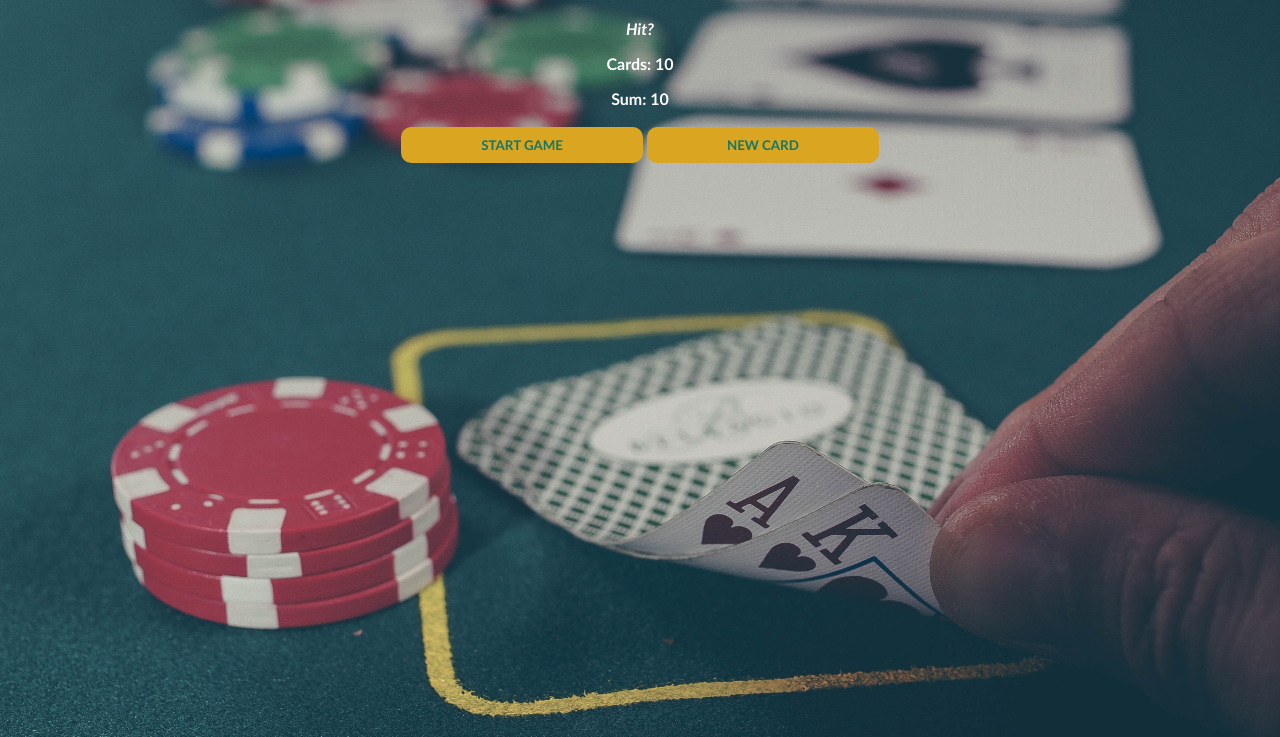
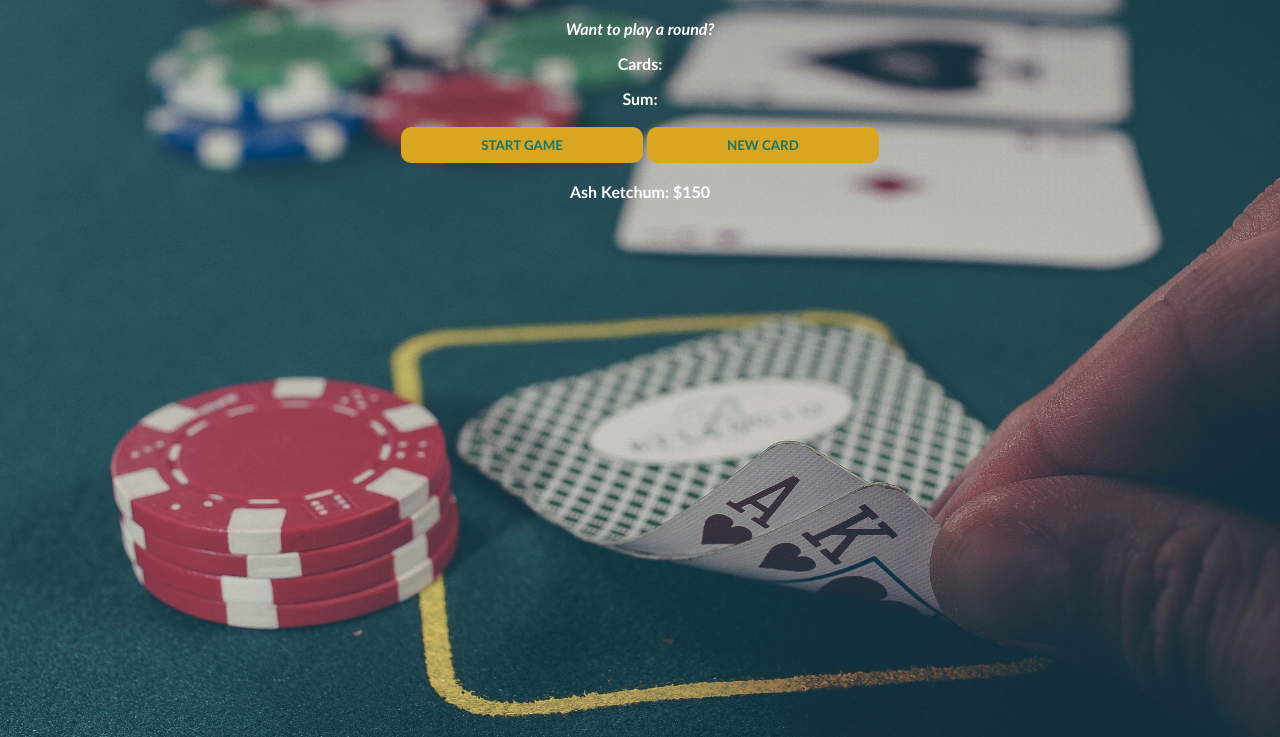
Before and after one commit to TRNY13/blackjack-game, a plain HTML site: page index.html in a window 1280 px wide. Both pictures are taken after a click on the button "NEW CARD". Shown: the part 63-800 px from the top of the page. Drawn offline with Linux system fonts and the light colour scheme.

Commit message:
added more functionality for the user drawing more cards and a player object for the user, and some minor touches

```diff
--- a/index.html
+++ b/index.html
@@ -14,6 +14,7 @@
     <p id="sum-el">Sum:</p>
     <button id="start-btn" onclick="startGame()">START GAME</button>
     <button id="new-card-btn" onclick="newCard()">NEW CARD</button>
+    <p id="player-el">Ash Ketchum</p>
     <script src="index.js"></script>
 </body>
 </html>
--- a/index.js
+++ b/index.js
@@ -1,55 +1,60 @@
-// //Card values for the game
-// let card1 = callRandomCard();
-// let card2 = callRandomCard();
+//cards
 let cardsArray = [];
 let cardSum = 0;
+
 // boolean for if the user gets blackjack
 let gotBlackJack = false;
 // boolean for if the user's hand goes over 21
 let userIsAlive = false;
 let message = " ";
-// grabbing message-el from html and storing the info into js
+
+// grabbing the elemnts from html that will need
+// to be changed throughout the game and storing the info into js
 let messageEl = document.getElementById("message-el");
+let sumEl = document.getElementById("sum-el");
+let cardsEl = document.getElementById("cards-el");
 
-let sumEl = document.getElementById("sum-el");
+// user object
+let player = {
+    name: "Ash Ketchum",
+    chips: 150
+}
 
-let cardsEl = document.getElementById("cards-el");
+let playerEl = document.getElementById("player-el")
+playerEl.textContent = player.name + ": $" + player.chips
 
 // checking to see if the array is empty before the user starts
 // the game
-console.log(cardsArray)
+console.log(cardsArray);
 
 // callRandomCard uses function decleration, allows it to automatically
 // get hoisted to the top of the code
-function callRandomCard  () {
+function callRandomCard() {
+  let randomNumber = Math.floor(Math.random() * 13) + 1;
 
-  let randomNumber = Math.floor(Math.random() * 13) + 1
-
-  if (randomNumber > 10 ){
-    return 10
-  } else if (randomNumber === 1){
-    return 11
-  } else{
-    return randomNumber
+  if (randomNumber > 10) {
+    return 10;
+  } else if (randomNumber === 1) {
+    return 11;
+  } else {
+    return randomNumber;
   }
-
 }
 
 let startGame = () => {
-  let card1 = callRandomCard()
-  let card2 = callRandomCard()
-  cardsArray = [card1, card2]
-  cardSum = card1 + card2
-  userIsAlive = true
+  let card1 = callRandomCard();
+  let card2 = callRandomCard();
+  cardsArray = [card1, card2];
+  cardSum = card1 + card2;
+  userIsAlive = true;
   renderGame();
-
 };
 
 let renderGame = () => {
-  cardsEl.textContent = "Cards: "
+  cardsEl.textContent = "Cards: ";
 
-  for (let i = 0 ; i < cardsArray.length ; i++ ){
-    cardsEl.textContent += cardsArray[i] + " "
+  for (let i = 0; i < cardsArray.length; i++) {
+    cardsEl.textContent += cardsArray[i] + " ";
   }
 
   sumEl.textContent = "Sum: " + cardSum;
@@ -66,14 +71,15 @@ let renderGame = () => {
   }
 
   messageEl.textContent = message;
-  console.log(cardsArray)
+  console.log(cardsArray);
 };
 
 let newCard = () => {
-  console.log("Drawing a new card!");
-  let card = callRandomCard();
-  cardSum += card;
-  cardsArray.push(card);
-  renderGame();
-
+  if (userIsAlive === true && gotBlackJack === false) {
+    console.log("Getting dealt a new card");
+    let card = callRandomCard();
+    cardSum += card;
+    cardsArray.push(card);
+    renderGame();
+  }
 };
```
